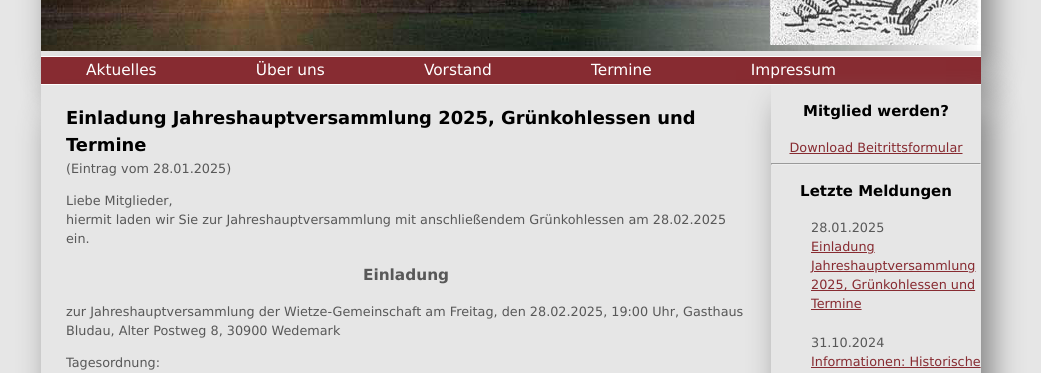
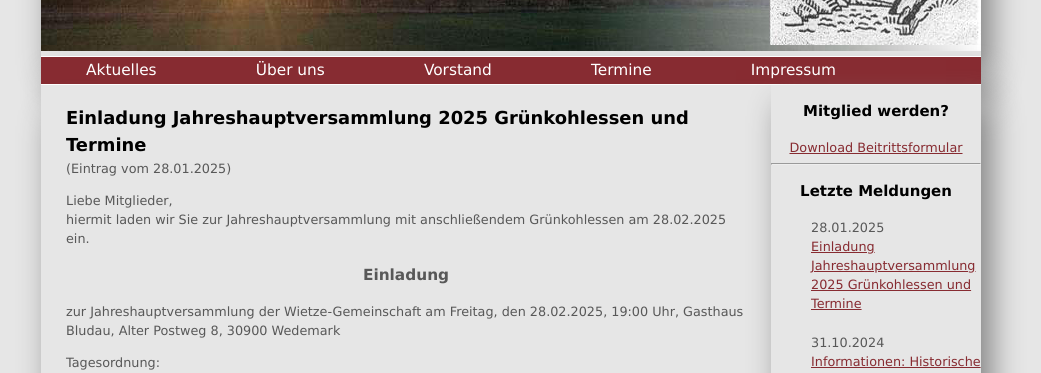
Before and after one commit to car-hei/wietze-gemeinschaft.github.io, a Jekyll site: the page built from _posts/2025-01-28-Einladung_JHV_2025_Grünkohlessen_und_Termine.md, in a window 1280 px wide and 900 px high. Shown: the part 147-520 px from the top of the window, without its empty margins (129-1170 px from the left). Built offline with Jekyll 4.4.1, drawn with Linux system fonts in a browser that asks for light colours.

```diff
--- a/_posts/2025-01-28-Einladung_JHV_2025_Grünkohlessen_und_Termine.md
+++ b/_posts/2025-01-28-Einladung_JHV_2025_Grünkohlessen_und_Termine.md
@@ -1,6 +1,6 @@
 ---
 layout: post
-title: 'Einladung Jahreshauptversammlung 2025, Grünkohlessen und Termine'
+title: 'Einladung Jahreshauptversammlung 2025 Grünkohlessen und Termine'
 ---
 
 Liebe Mitglieder,
```
